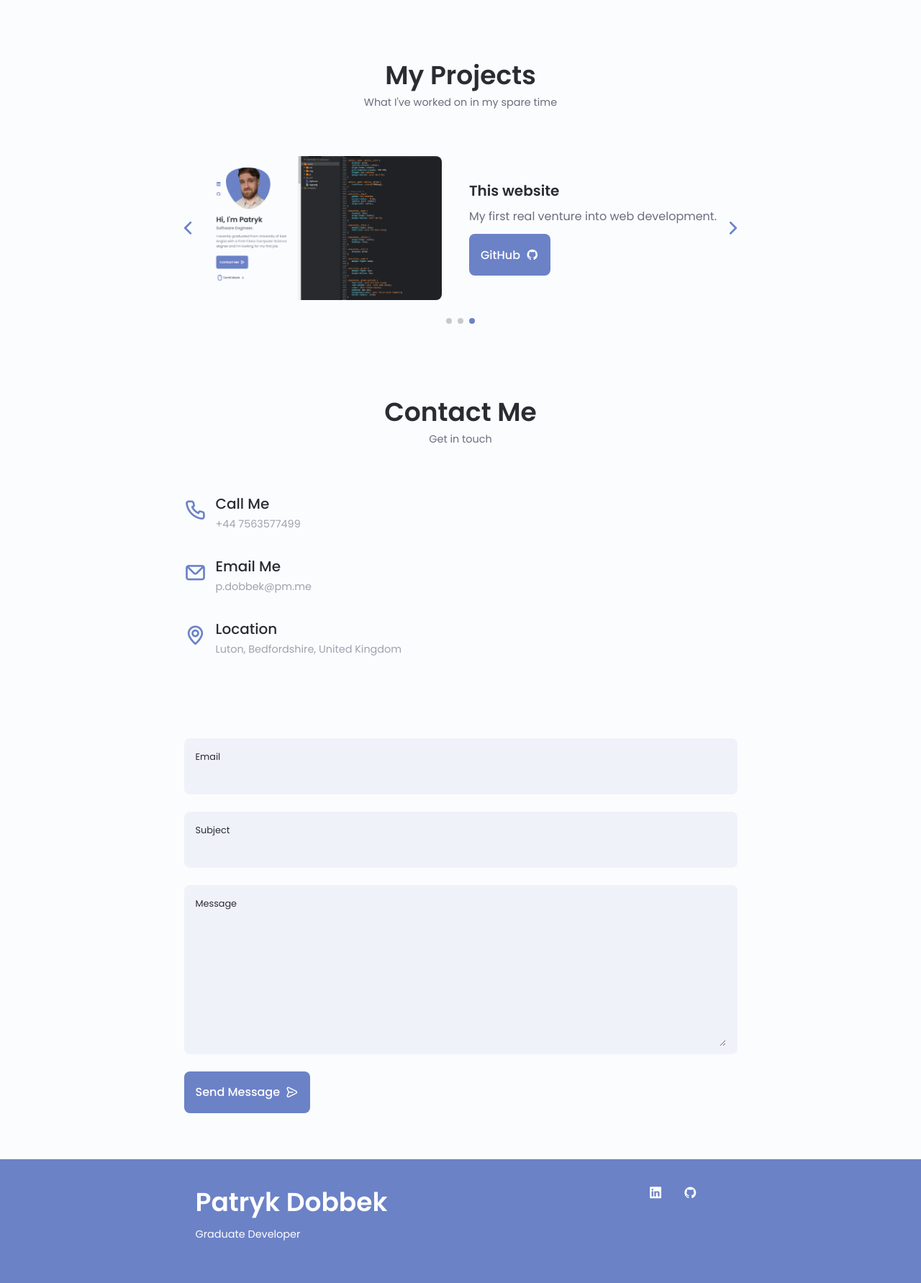
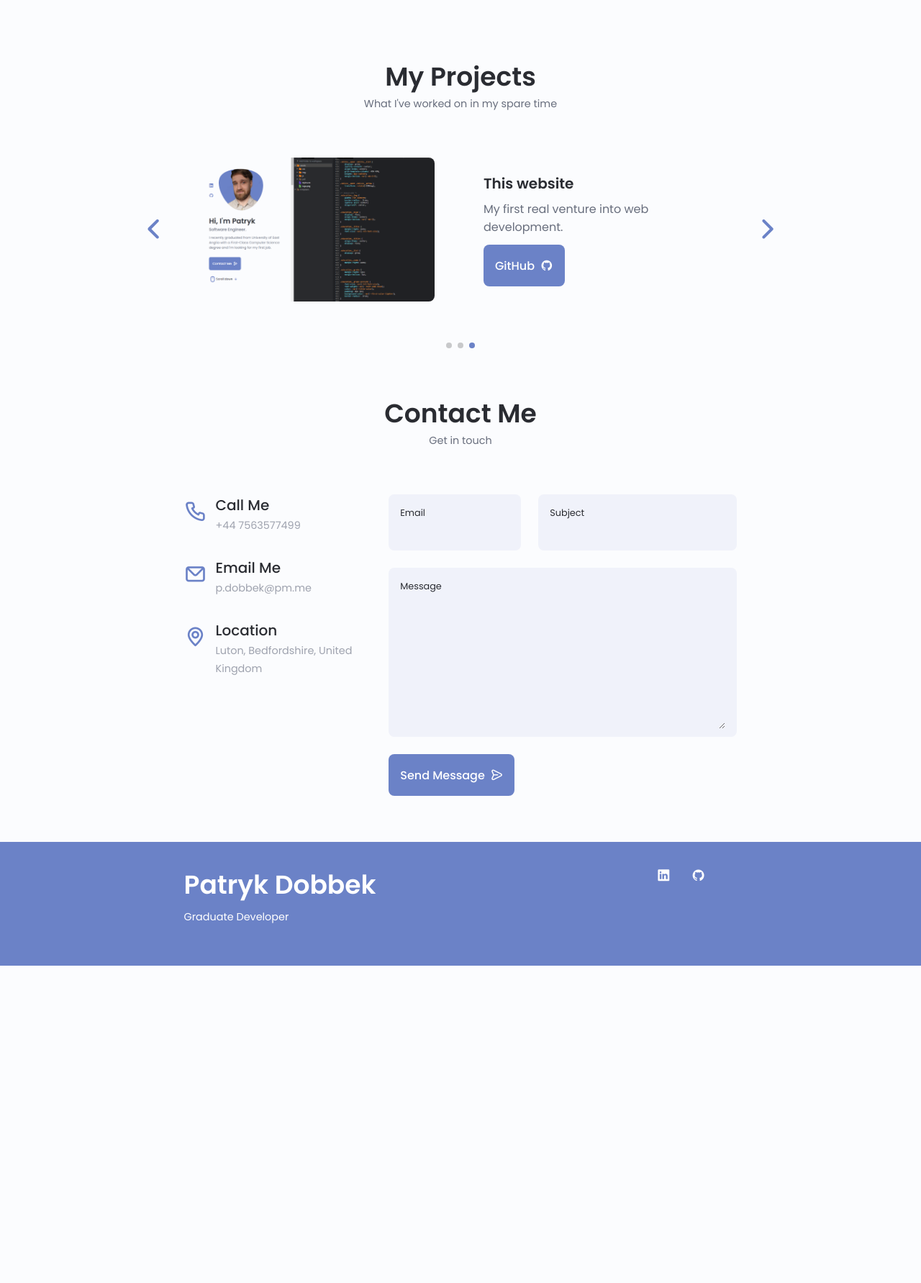
Before and after one commit to pdobbek/portfolio, a Django app: page / in a window 1280 px wide. Shown: the part 2320-4103 px from the top of the page at 72% size. After the commit the page ends 3662 px from the top, so only its background shows below. Run offline with Django 4.2, Linux system fonts and the light colour scheme.

Commit message:
feat: media query for large screens
#14

```diff
--- a/static/css/styles.css
+++ b/static/css/styles.css
@@ -765,7 +765,8 @@ button, input[type="submit"], input[type="reset"] {
         justify-self: center;
     }
 
-    .about__container {
+    .about__container,
+    .contact__container {
         grid-template-columns: 0.7fr 1.3fr;
     }
 
@@ -886,3 +887,44 @@ button, input[type="submit"], input[type="reset"] {
         padding: 2rem 0 3.5rem;
     }
 }
+
+@media screen and (min-width: 1024px) {
+    .header,
+    .main,
+    .footer__container {
+        padding: 0;
+    }
+
+    .home__blob {
+        width: 320px;
+        transform: translateX(1rem);
+    }
+
+    .home__social {
+        transform: translateX(-5rem);
+    }
+
+    .projects__content {
+        column-gap: 4rem;
+    }
+
+    .swiper-projects-icon {
+        font-size: 3rem;
+    }
+
+    .swiper-button-prev {
+        left: -3.5rem;
+    }
+
+    .swiper-button-next {
+        right: -3.5rem;
+    }
+
+    .swiper-horizontal > .swiper-pagination-bullets {
+        bottom: -4.5rem;
+    }
+
+    .contact__inputs {
+        grid-template-columns: 0.8fr 1.2fr;
+    }
+}
```
